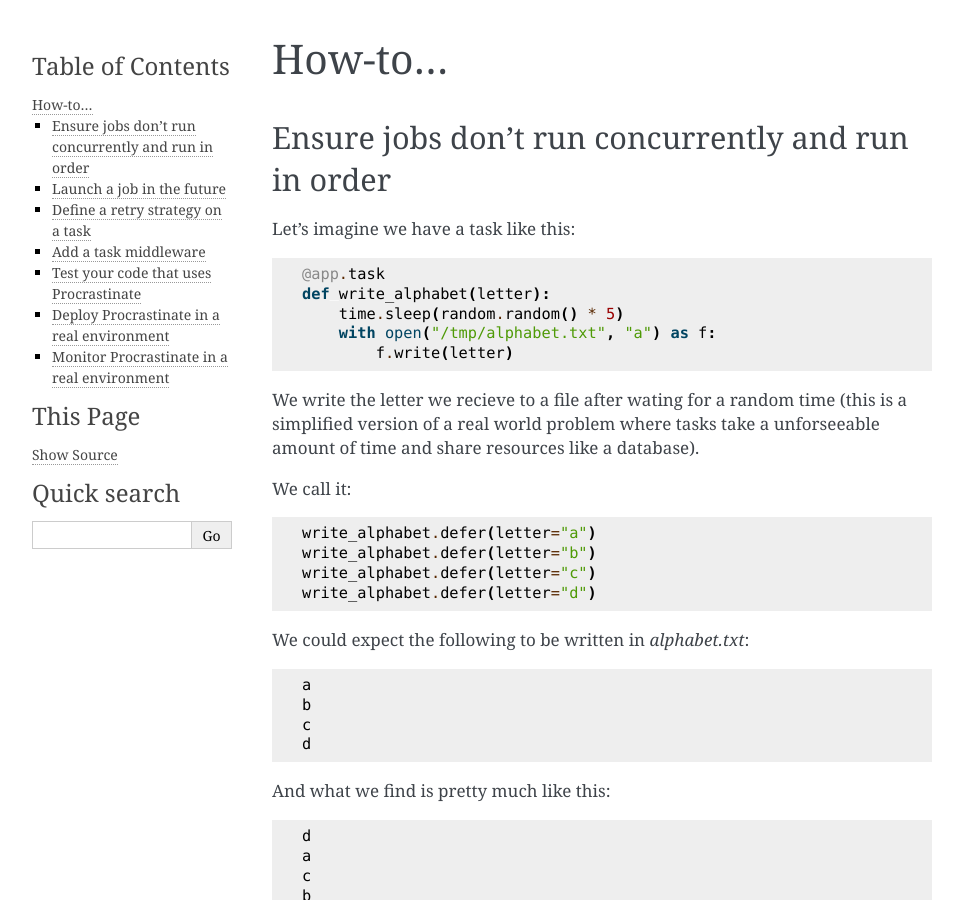
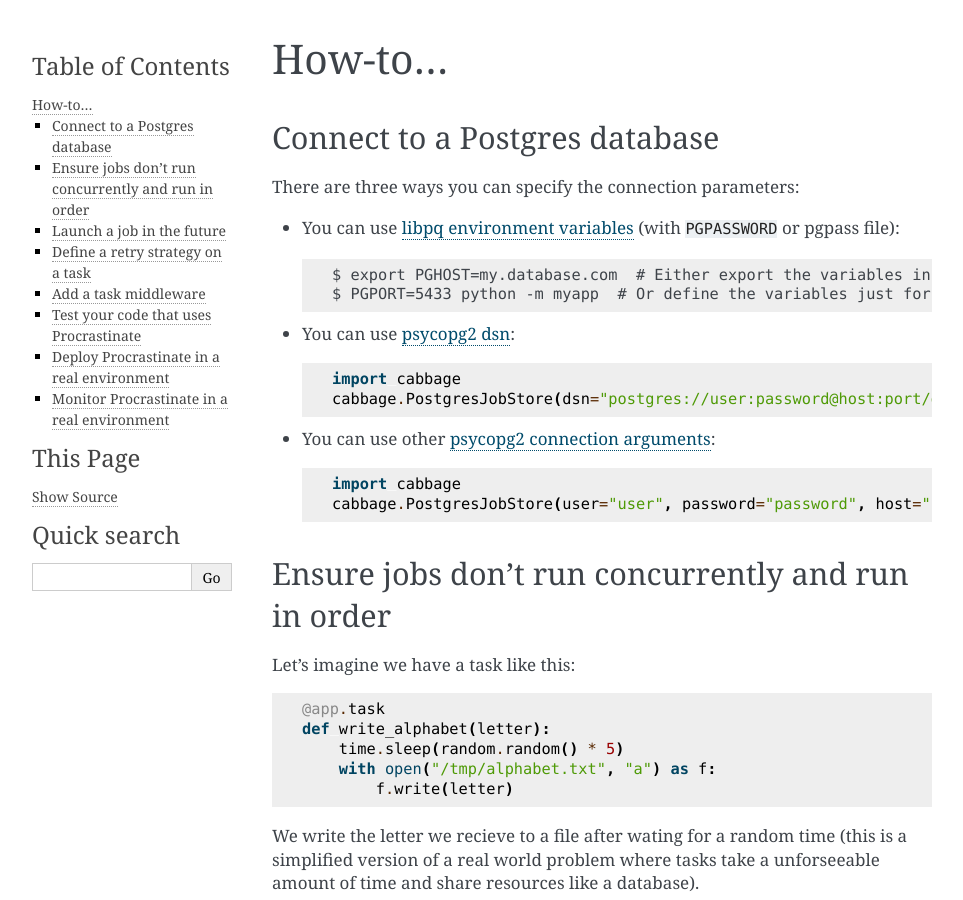
Before and after one commit to procrastinate-org/procrastinate, a Sphinx documentation site: the page built from docs/howto.rst, in a window 1280 px wide and 900 px high. Shown: the whole window, without its empty margins (148-1111 px from the left). Built offline with Sphinx 7.4.7, drawn with Linux system fonts in a browser that asks for light colours.

```diff
--- a/docs/howto.rst
+++ b/docs/howto.rst
@@ -1,5 +1,31 @@
 How-to...
 =========
+
+Connect to a Postgres database
+------------------------------
+
+There are three ways you can specify the connection parameters:
+
+- You can use `libpq environment variables`_ (with ``PGPASSWORD`` or pgpass file)::
+
+    $ export PGHOST=my.database.com  # Either export the variables in your shell
+    $ PGPORT=5433 python -m myapp  # Or define the variables just for your process
+
+.. _`libpq environment variables`: https://www.postgresql.org/docs/current/libpq-envars.html
+
+- You can use `psycopg2 dsn`_::
+
+    import cabbage
+    cabbage.PostgresJobStore(dsn="postgres://user:password@host:port/dbname")
+
+.. _`psycopg2 dsn`: http://initd.org/psycopg/docs/module.html#psycopg2.connect
+
+- You can use other `psycopg2 connection arguments`_::
+
+    import cabbage
+    cabbage.PostgresJobStore(user="user", password="password", host="host")
+
+.. _`psycopg2 connection arguments`: http://initd.org/psycopg/docs/module.html#psycopg2.connect
 
 Ensure jobs don't run concurrently and run in order
 ---------------------------------------------------
```
Also changed, not shown: docs/quickstart.rst (+20 -1 lines).
